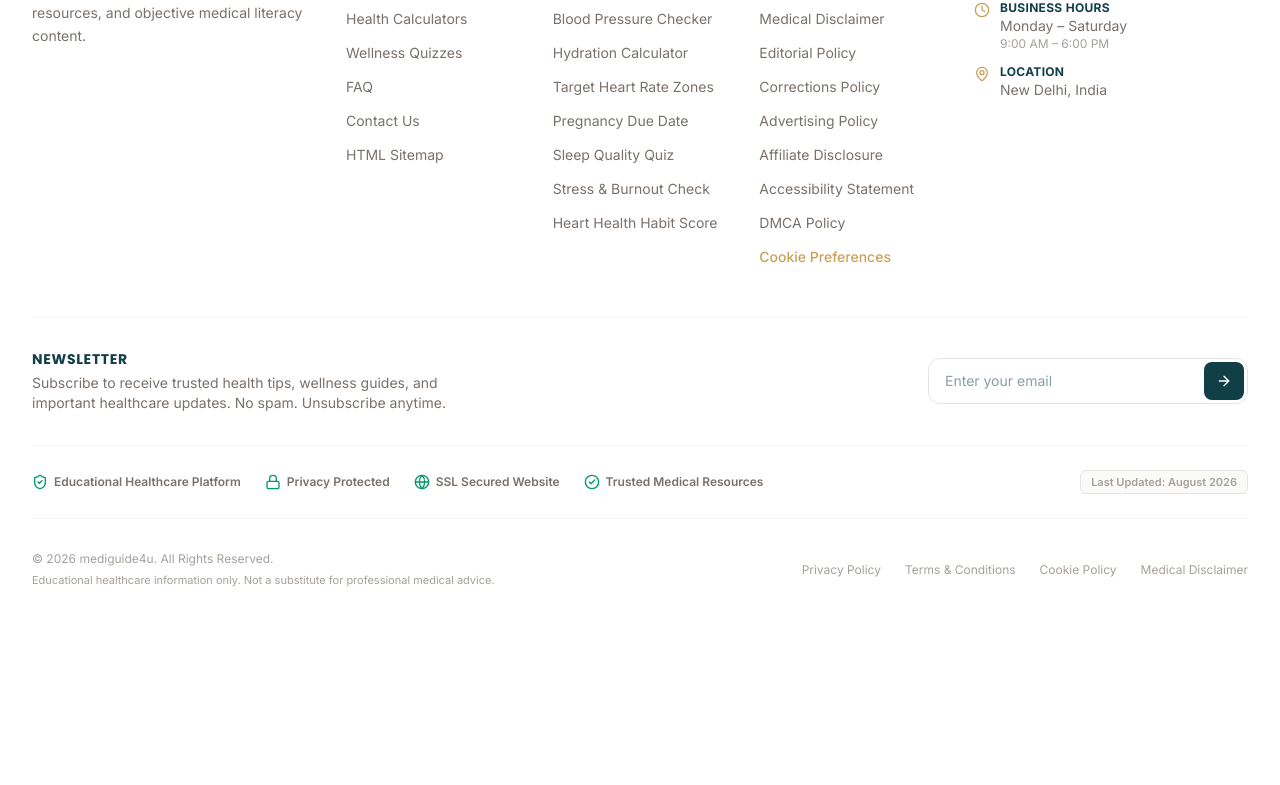
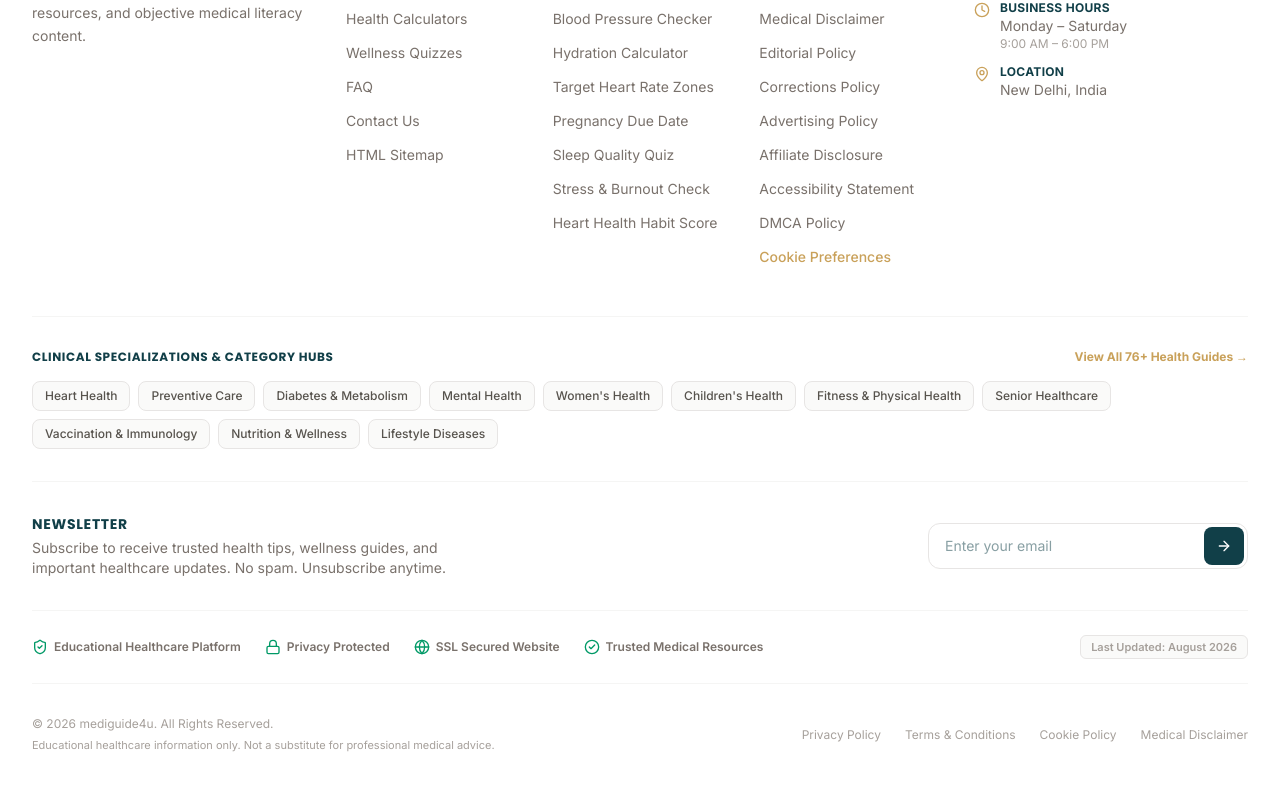
Before and after one commit to meganods/MediGuideHub, a Next.js app: page / in a window 1280 px wide. Shown: the part 5434-6219 px from the top of the page. Before the commit the page ends 6054 px from the top, so only its background shows below. Built offline with nearby package versions, Linux system fonts and the light colour scheme; no server answers; the database is empty.

Commit message:
feat(seo): expand full RSS feed, add sitewide category architecture in footer, and clean up canonical tags

```diff
--- a/src/app/feed.xml/route.ts
+++ b/src/app/feed.xml/route.ts
@@ -18,8 +18,7 @@ export async function GET() {
   try {
     const posts = await getPublishedBlogPosts();
     const publishedPosts = posts
-      .filter((p) => p.slug && (!p.status || p.status.toLowerCase() === "published"))
-      .slice(0, 50);
+      .filter((p) => p.slug && (!p.status || p.status.toLowerCase() === "published"));
 
     const rssItems = publishedPosts
       .map((post) => {
--- a/src/app/layout.tsx
+++ b/src/app/layout.tsx
@@ -61,7 +61,6 @@ export const metadata: Metadata = {
     telephone: false,
   },
   alternates: {
-    canonical: "./",
     types: {
       "application/rss+xml": "https://www.mediguide4u.com/feed.xml",
     },
--- a/src/components/Footer.tsx
+++ b/src/components/Footer.tsx
@@ -196,6 +196,41 @@ export default function Footer() {
           </div>
         </div>
 
+        {/* Medical Specialties & Categories Row (Crawlability & Internal Link Architecture) */}
+        <div className="py-8 border-b border-stone-100">
+          <div className="flex flex-col md:flex-row md:items-center justify-between gap-4 mb-4">
+            <h4 className="font-heading font-bold text-[#113F48] text-xs uppercase tracking-wider">
+              Clinical Specializations &amp; Category Hubs
+            </h4>
+            <Link href="/blog" className="text-xs font-bold text-[#C9A15A] hover:underline flex items-center gap-1">
+              View All 76+ Health Guides &rarr;
+            </Link>
+          </div>
+          <div className="flex flex-wrap gap-2">
+            {[
+              { label: "Heart Health", href: "/category/heart-health" },
+              { label: "Preventive Care", href: "/category/preventive-care" },
+              { label: "Diabetes & Metabolism", href: "/category/diabetes" },
+              { label: "Mental Health", href: "/category/mental-health" },
+              { label: "Women's Health", href: "/category/women-s-health" },
+              { label: "Children's Health", href: "/category/children-s-health" },
+              { label: "Fitness & Physical Health", href: "/category/fitness" },
+              { label: "Senior Healthcare", href: "/category/senior-healthcare" },
+              { label: "Vaccination & Immunology", href: "/category/vaccination" },
+              { label: "Nutrition & Wellness", href: "/category/wellness" },
+              { label: "Lifestyle Diseases", href: "/category/lifestyle-diseases" },
+            ].map((cat) => (
+              <Link
+                key={cat.href}
+                href={cat.href}
+                className="text-xs bg-stone-50 hover:bg-[#113F48] hover:text-white text-stone-600 px-3 py-1.5 rounded-lg border border-stone-200 transition-all font-medium"
+              >
+                {cat.label}
+              </Link>
+            ))}
+          </div>
+        </div>
+
         {/* Newsletter Section */}
         <div className="py-8 border-b border-stone-100 flex flex-col md:flex-row justify-between items-center gap-6">
           <div className="max-w-md">
```
